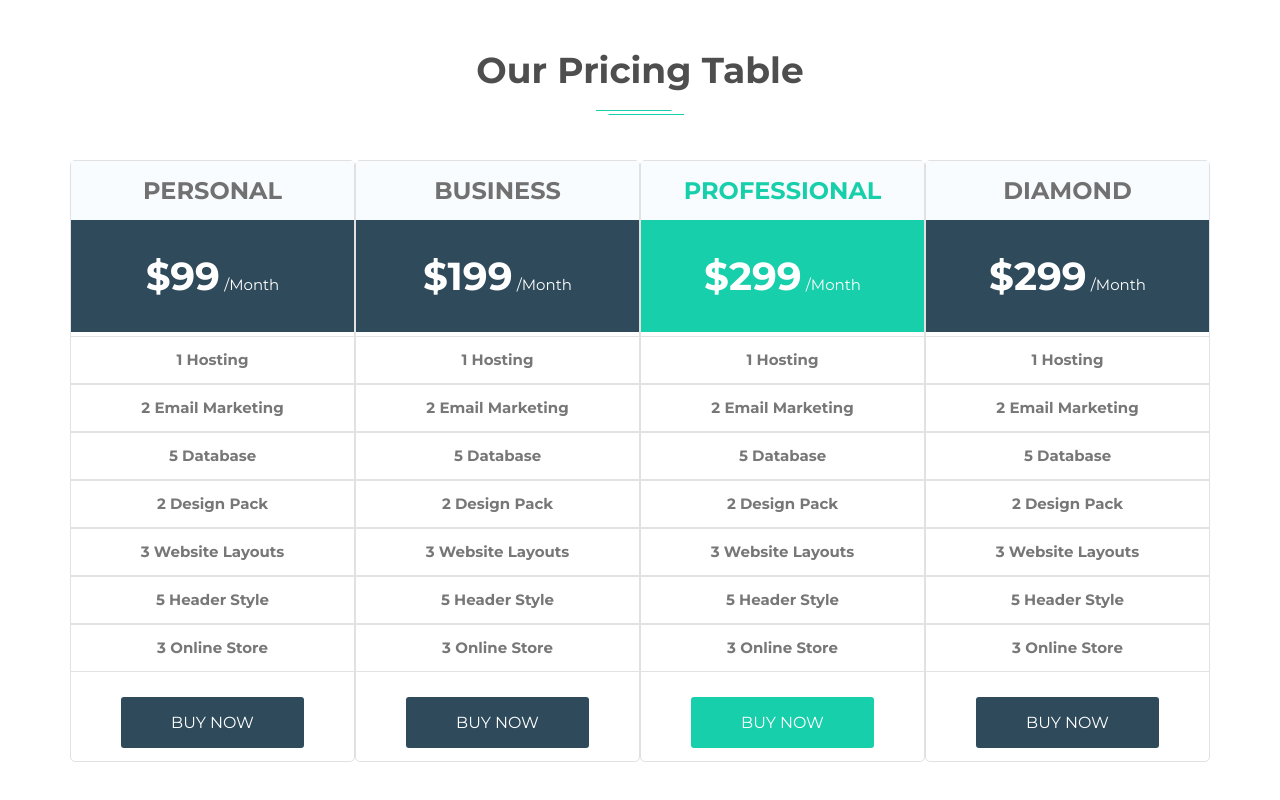
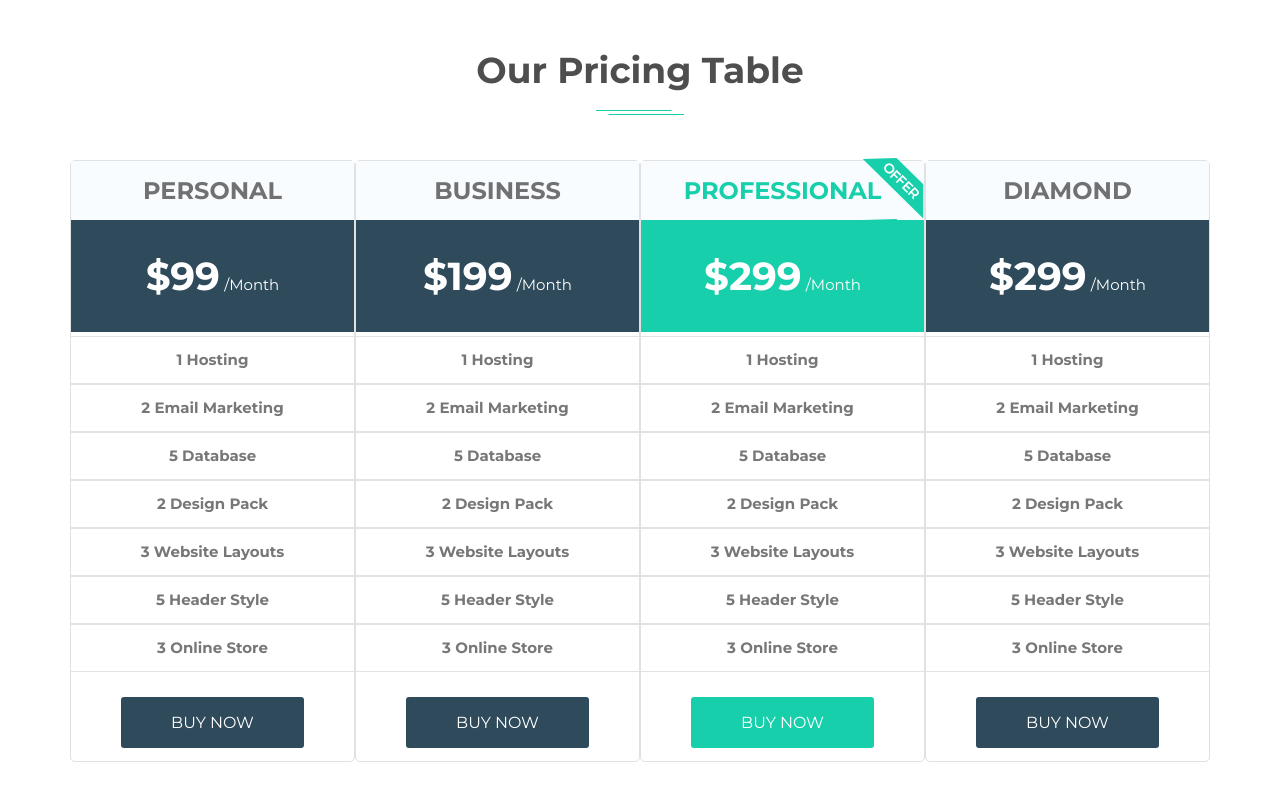
Before and after one commit to kuharenko-olya/Ham, a website: page public/index.html in a window 1280 px wide. Shown: the part 6708-7508 px from the top of the page. Drawn offline with Linux system fonts and the light colour scheme.

Commit message:
добавила псевдоэлемент :before

```diff
--- a/sass/_pricing.scss
+++ b/sass/_pricing.scss
@@ -20,10 +20,23 @@
                 color: $fourth-color;
                 background-color: #f8fcfe;
                 padding: 15px 0px;
+                position: relative;
 
                 &.active {
                     color: $primary-color;
                 }
+
+                &.active::before {
+                    content: "";
+                    position: absolute;
+                    right: 0;
+                    bottom: 0;
+                    background-image: url(../img/before.png);
+                    width: 62px;
+                    height: 62px;
+                }
+
+
 
 
             }
```
Also changed, not shown: public/css/main.css, public/img/before.png (added).
